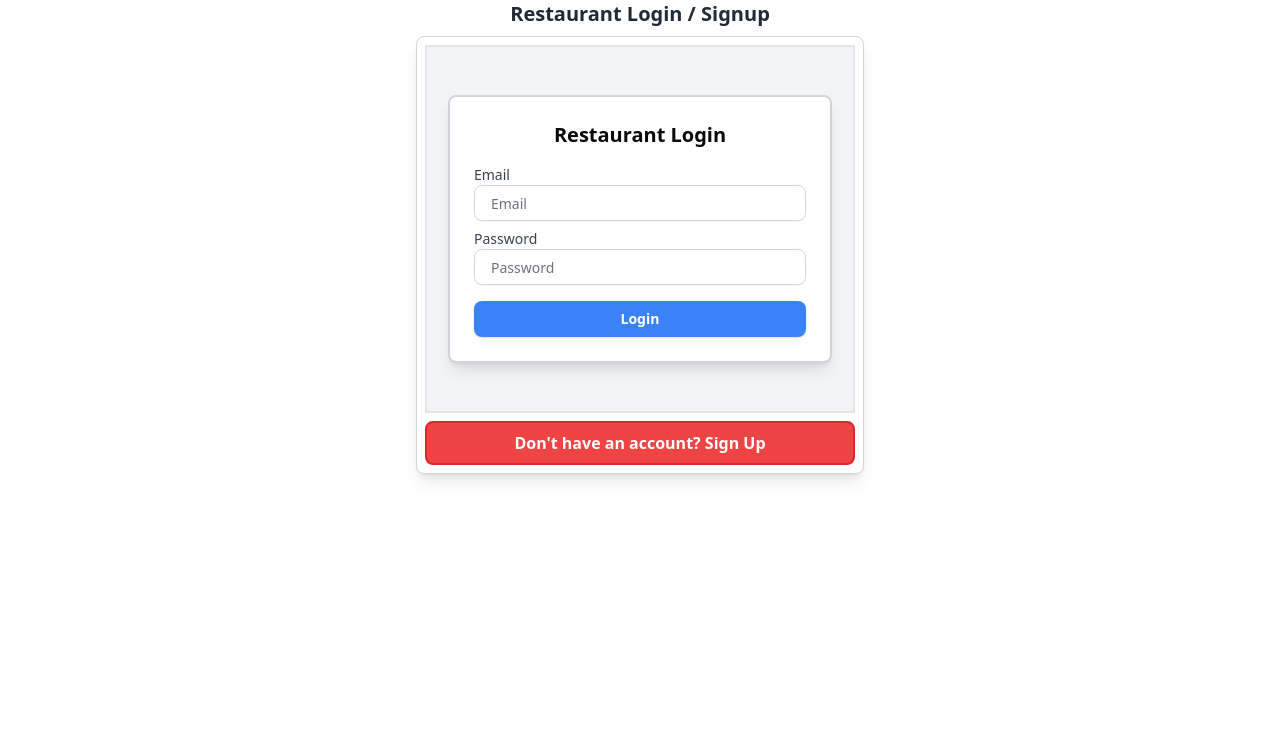
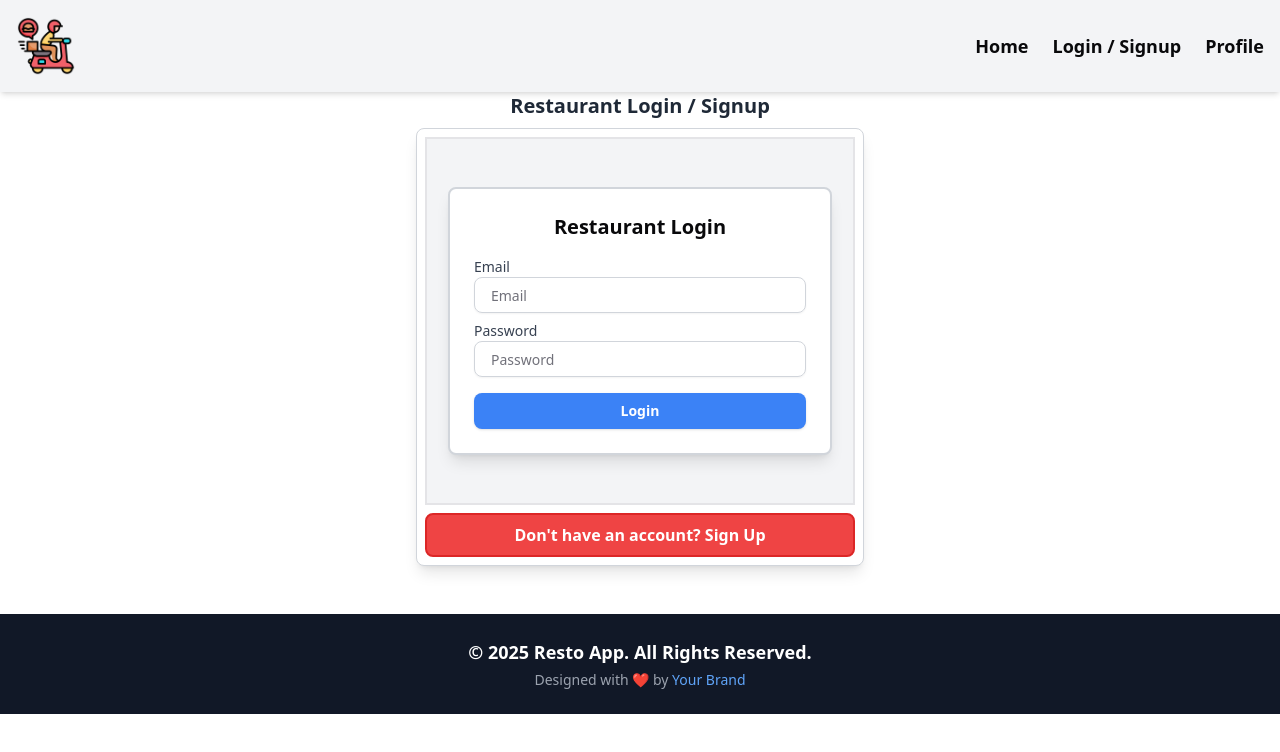
Before and after one commit to ahzamkidwai/Food_Delivery, a Next.js app in the folder client/: page /restaurant in a window 1280 px wide. Shown: the top 752 px of the page. Built offline with nearby package versions, Linux system fonts and the light colour scheme.

Commit message:
Add Header and Footer

```diff
--- /dev/null
+++ b/client/src/app/_components/RestaurantFooter.jsx
@@ -0,0 +1,17 @@
+const RestaurantFooter = () => {
+  return (
+    <footer className="bg-gray-900 text-white text-center py-6 mt-12 absolute w-full mb-1">
+      <div className="container mx-auto">
+        <p className="text-lg font-semibold">
+          © {new Date().getFullYear()} Resto App. All Rights Reserved.
+        </p>
+        <p className="text-sm text-gray-400 mt-1">
+          Designed with ❤️ by{" "}
+          <span className="text-blue-400 font-medium">Your Brand</span>
+        </p>
+      </div>
+    </footer>
+  );
+};
+
+export default RestaurantFooter;
--- /dev/null
+++ b/client/src/app/_components/RestaurantHeader.jsx
@@ -0,0 +1,41 @@
+import Image from "next/image";
+import Link from "next/link";
+
+const RestaurantHeader = () => {
+  return (
+    <div className="flex justify-between items-center p-4 bg-gray-100 shadow-md">
+      {/* Logo Section */}
+      <div className="logo">
+        <Image
+          src="/food-delivery.png"
+          height={60}
+          width={60}
+          alt="Food Delivery Logo"
+        />
+      </div>
+
+      {/* Navigation Menu */}
+      <nav>
+        <ul className="flex space-x-6 text-lg font-semibold">
+          <li>
+            <Link href="/" className="hover:text-blue-600 transition">
+              Home
+            </Link>
+          </li>
+          <li>
+            <Link href="/restaurant" className="hover:text-blue-600 transition">
+              Login / Signup
+            </Link>
+          </li>
+          <li>
+            <Link href="/profile" className="hover:text-blue-600 transition">
+              Profile
+            </Link>
+          </li>
+        </ul>
+      </nav>
+    </div>
+  );
+};
+
+export default RestaurantHeader;
--- a/client/src/app/_components/RestaurantSignUp.jsx
+++ b/client/src/app/_components/RestaurantSignUp.jsx
@@ -3,7 +3,7 @@ import { Input } from "@/components/ui/input";
 
 const RestaurantSignUp = () => {
   return (
-    <div className="flex justify-center items-center h-screen bg-gray-100">
+    <div className="flex justify-center items-center bg-gray-100">
       <div className="border-2 border-gray-300 p-6 rounded-lg shadow-lg bg-white w-96">
         <h2 className="text-xl font-bold text-center mb-4">
           Restaurant Signup
--- a/client/src/app/restaurant/page.js
+++ b/client/src/app/restaurant/page.js
@@ -2,12 +2,16 @@
 import { useState } from "react";
 import RestaurantLogin from "../_components/RestaurantLogin";
 import RestaurantSignUp from "../_components/RestaurantSignUp";
+import RestaurantHeader from "../_components/RestaurantHeader";
+import RestaurantFooter from "../_components/RestaurantFooter";
 
 const Restaurant = () => {
   const [login, setLogin] = useState(true);
 
   return (
-    <div className="h-full ">
+    <>
+      <div className="h-screen">
+        <RestaurantHeader />
         {/* Title */}
         <div className="flex flex-col items-center justify-center  ">
           <h1 className="text-xl font-bold text-gray-800 mb-2">
@@ -29,7 +33,9 @@ const Restaurant = () => {
             </button>
           </div>
         </div>
+        <RestaurantFooter />
       </div>
+    </>
   );
 };
 
```
Also changed, not shown: client/public/food-delivery.png (added). Lines whose indentation alone changed are shown as unchanged.
